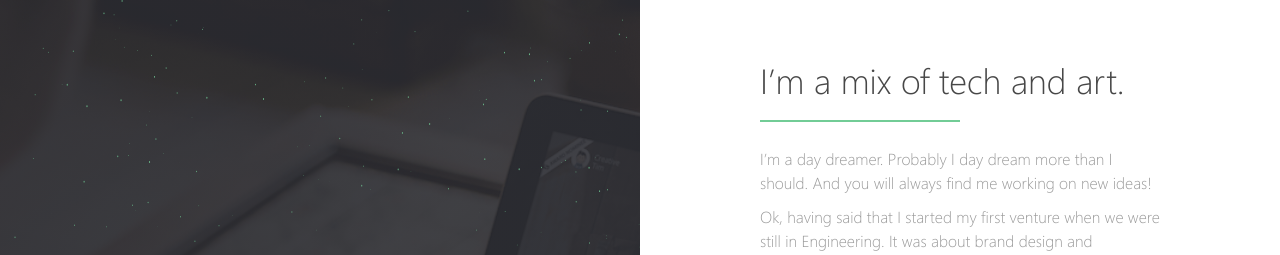
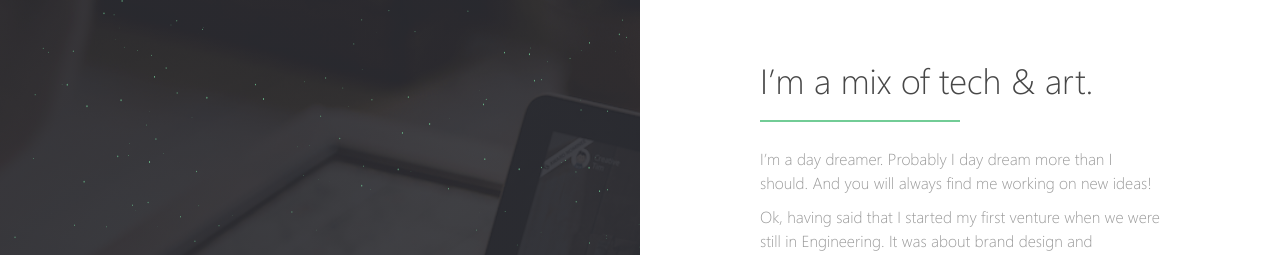
Before and after one commit to skyhitblog/skyhitblog.github.io, a Jekyll site: the page built from index.md, in a window 1280 px wide. Shown: the top 255 px of the page. Built offline with Jekyll 4.4.1, drawn with Linux system fonts in a browser that asks for light colours; our own code applies the rules of GitHub Pages for plain Markdown files.

Commit message:
Update index.md

```diff
--- a/index.md
+++ b/index.md
@@ -1,7 +1,7 @@
 ---
 layout: home
 ---
-# I'm a mix of tech and art.
+# I'm a mix of tech & art.
 
 I'm a day dreamer. Probably I day dream more than I should. And you will always find me working on new ideas!
 
```
